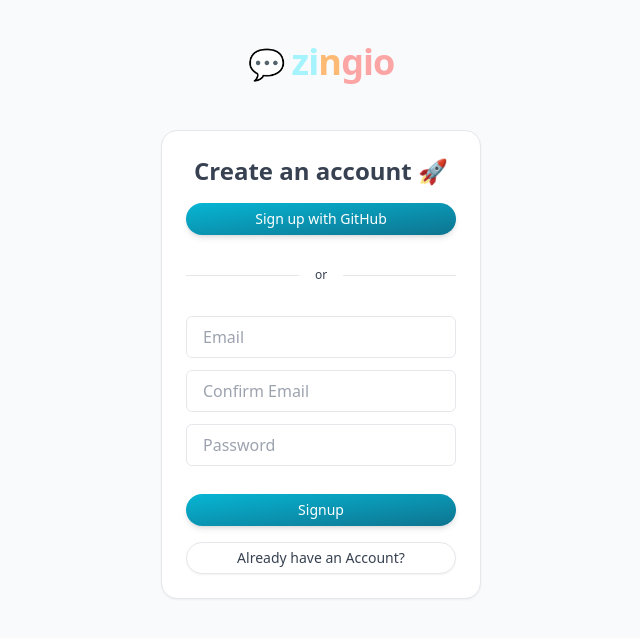
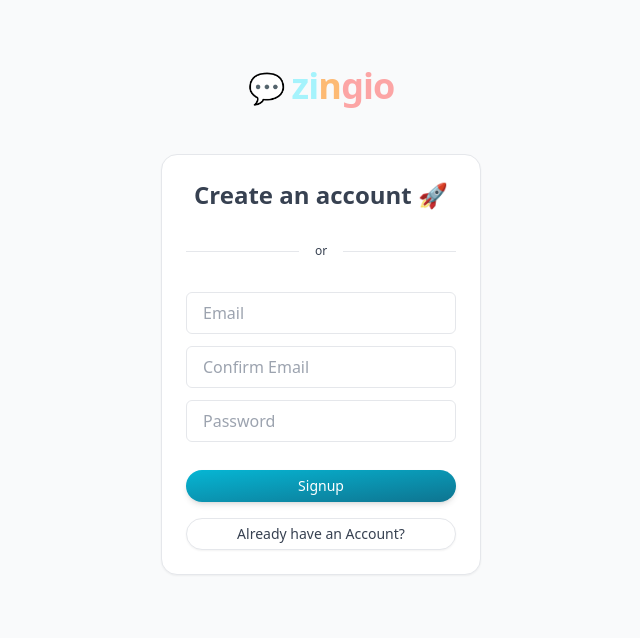
Before and after one commit to madebyfabian/zingio, a Nuxt app: page /auth/signup in a window 1280 px wide. Shown: the top 638 px of the page, without its empty margins (319-959 px from the left). Built offline with nearby package versions, Linux system fonts and the light colour scheme; no server answers.

Commit message:
fix: disable signup with github temporarly

```diff
--- a/pages/auth/signup.vue
+++ b/pages/auth/signup.vue
@@ -13,9 +13,9 @@
 				{{ state.status }}
 			</div>
 
-			<button type="button" @click="handleAuthWithGitHub">
+			<!--<button type="button" @click="handleAuthWithGitHub">
 				Sign up with GitHub
-			</button>
+			</button>-->
 
 			<div
 				class="text-xs text-center bg-gray-200 h-[1px] w-full flex items-center justify-center my-6"
```
